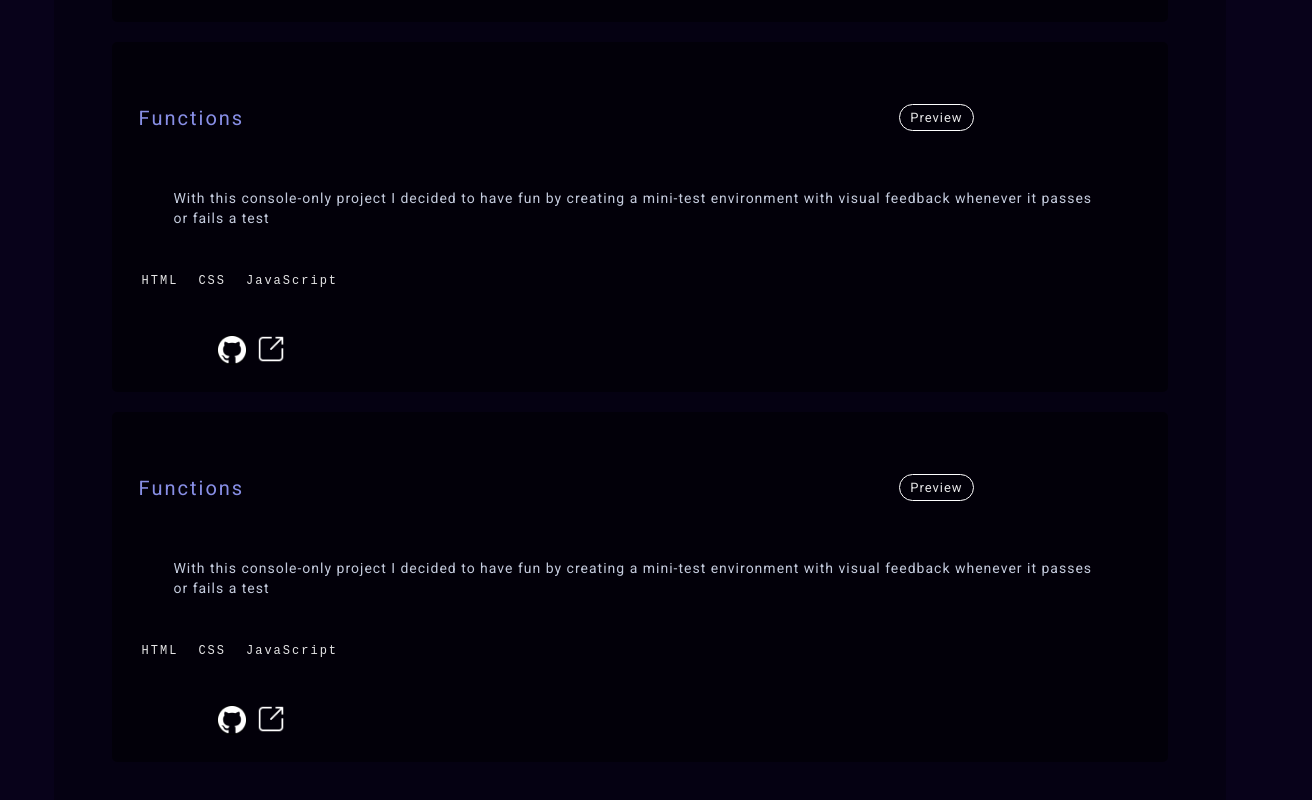
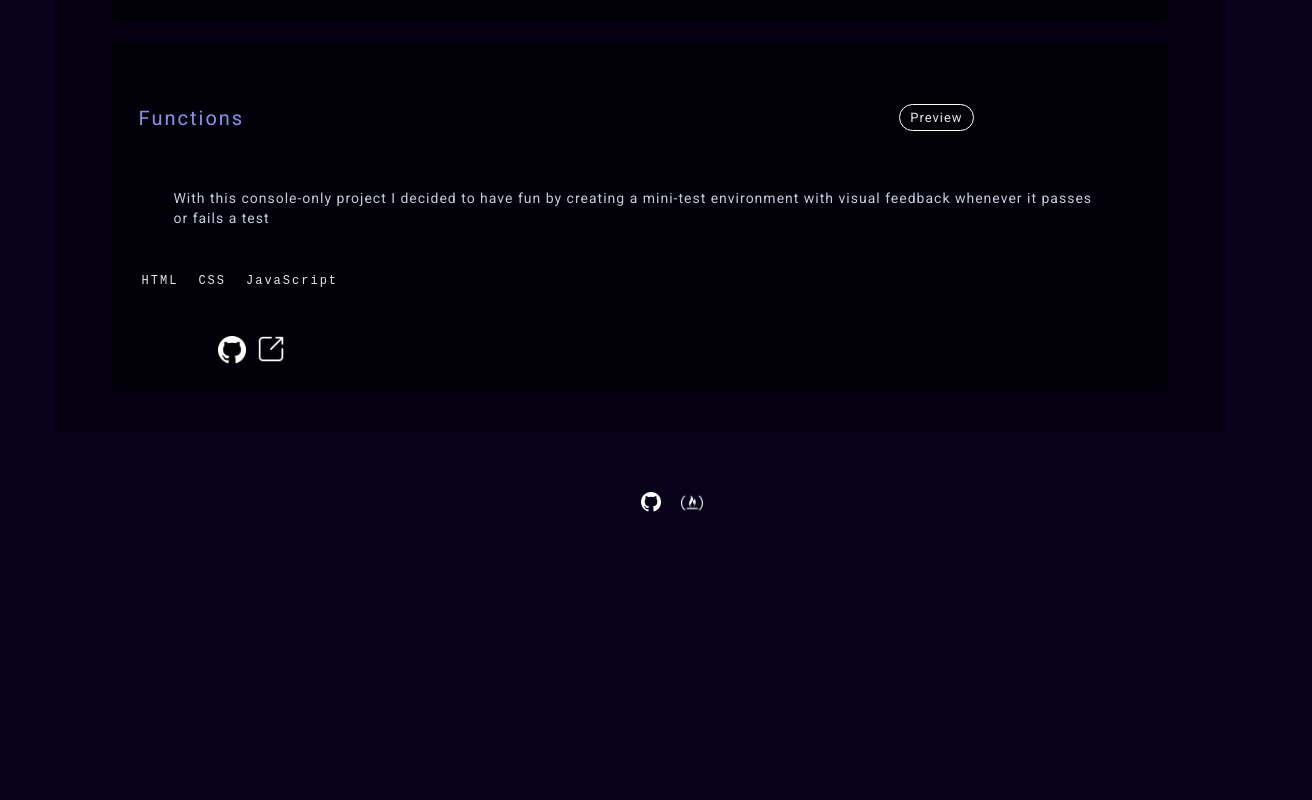
Before and after one commit to Psydwinder/FAC, a plain HTML site: page application-website/index.html in a window 1280 px wide. Shown: the part 2789-3589 px from the top of the page, 1312 px wide, since content can reach past the window. After the commit the page ends 3312 px from the top, so only its background shows below. Drawn offline with Linux system fonts and the light colour scheme.

Commit message:
Add freecodecamp icon

```diff
--- a/application-website/index.html
+++ b/application-website/index.html
@@ -73,12 +73,15 @@
           </section>
           <section id="projects">
             <h2 class="section__title">FAC Projects</h2>
-            <div class='featured'></div>
+            <div class='FAC'></div>
             <div class='honorable-mention'></div>
           </section>
       </div>
-
         </main>
+        <footer>
+          <a class='footer__icon' href='https://github.com/DogwishX'><img src='./media/github.png' /></a>
+          <a class='footer__icon freecodecamp-icon' href='https://www.freecodecamp.org/DogwishX'><img src='./media/freecodecamp.png'/></a>
+        </footer>
         <canvas id="background"></canvas>
         <script type="module" src="index.js"></script>
       </body>
--- a/application-website/scripts/Projects.js
+++ b/application-website/scripts/Projects.js
@@ -1,9 +1,9 @@
 const projects = [
   {
-    name: "Product Page",
+    name: "Flexbox Gallery",
     liveDemo: "https://dogwishx.github.io/FAC/flexbox-gallery/index.html",
     sourceCode: "https://github.com/DogwishX/FAC/tree/main/flexbox-gallery",
-    subSection: "featured",
+    subSection: "FAC",
 
     img: "./media/flexbox-gallery.png",
     description: `A minimal product page for a fictional shop, created specifically to demonstrate the use of <span class='code'>display: flex</span> and <span class='code'>flex-wrap</span>. All images were taken from <a href='https://unsplash.com/'>Unsplash</a>.`,
@@ -13,7 +13,7 @@ const projects = [
     name: "Tribute Page",
     liveDemo: "https://dogwishx.github.io/FAC/tribute-page/index.html",
     sourceCode: "https://github.com/DogwishX/FAC/tree/main/tribute-page",
-    subSection: "featured",
+    subSection: "FAC",
     img: "./media/hokusai.png",
     description: `Made in honor of Hokusai, a prominent japanese artist of the Edo period. A sticky point with this project was creating a nav menu, without the use of Javascript`,
     tags: ["HTML", "CSS"],
@@ -22,7 +22,7 @@ const projects = [
     name: "Array Methods",
     liveDemo: "https://dogwishx.github.io/FAC/array-methods/index.html",
     sourceCode: "https://github.com/DogwishX/FAC/tree/main/array-methods",
-    subSection: "honorable-mention",
+    subSection: "FAC",
     img: "./media/array-methods.png",
     description: `This page was created to meet another requirement from the FAC pre-application prompts. It makes use of basic DOM manipulation - triggered by click and hover events - to run array methods.`,
     tags: ["HTML", "CSS", "JavaScript"],
@@ -31,7 +31,7 @@ const projects = [
     name: "Codename Validator",
     liveDemo: "https://dogwishx.github.io/FAC/dom-manipulation/index.html",
     sourceCode: "https://github.com/DogwishX/FAC/tree/main/dom-manipulation",
-    subSection: "honorable-mention",
+    subSection: "FAC",
     img: "./media/codename-validator.png",
     description:
       "A simple Codename Validator with visual feedback whenever the requirements for the codenmae are met.",
@@ -41,17 +41,7 @@ const projects = [
     name: "Functions",
     liveDemo: "https://dogwishx.github.io/FAC/functions/index.html",
     sourceCode: "https://github.com/DogwishX/FAC/tree/main/functions",
-    subSection: "honorable-mention",
-    img: "./media/functions.png",
-    description:
-      "With this console-only project I decided to have fun by creating a mini-test environment with visual feedback whenever it passes or fails a test",
-    tags: ["HTML", "CSS", "JavaScript"],
-  },
-  {
-    name: "Functions",
-    liveDemo: "https://dogwishx.github.io/FAC/functions/index.html",
-    sourceCode: "https://github.com/DogwishX/FAC/tree/main/functions",
-    subSection: "honorable-mention",
+    subSection: "FAC",
     img: "./media/functions.png",
     description:
       "With this console-only project I decided to have fun by creating a mini-test environment with visual feedback whenever it passes or fails a test",
--- a/application-website/style.css
+++ b/application-website/style.css
@@ -12,10 +12,9 @@
 }
 
 /* TODO  */
-/* Make GIFs */
-/* Finish adding details to projects Obj */
-/* Add Contact Me */
 /* Add responsiveness */
+/* Add animation on scroll */
+/* Add Nav menu animation */
 
 :root {
   --dark-bg-color: #08021a;
@@ -450,6 +449,25 @@ main {
   transform: scale(1.1);
 }
 
+footer {
+  position: absolute;
+  display: flex;
+  justify-content: center;
+  align-items: center;
+  margin: 0;
+  width: 100%;
+}
+
+footer * {
+  height: 2rem;
+  margin: 0.5rem;
+}
+
+.freecodecamp-icon img {
+  filter: invert(1);
+  height: 2.2rem;
+}
+
 canvas {
   position: fixed;
   top: 0;
```
Also changed, not shown: application-website/media/freecodecamp.png (added).
